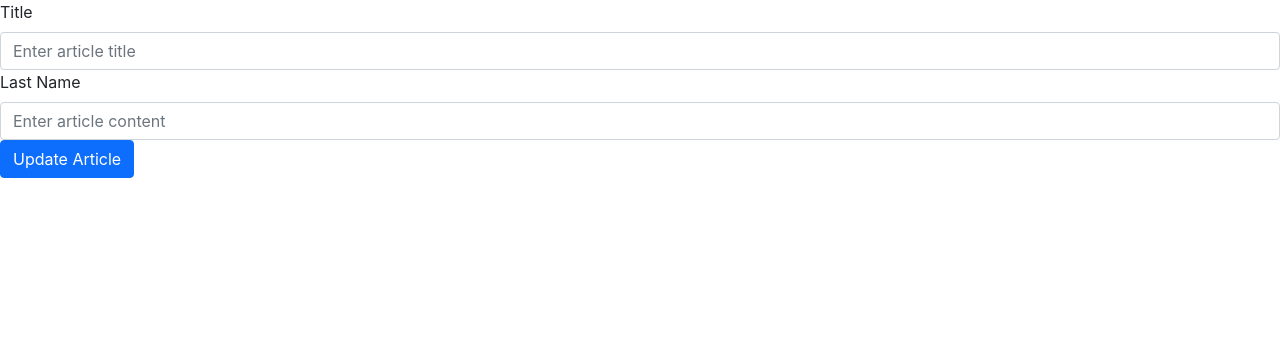
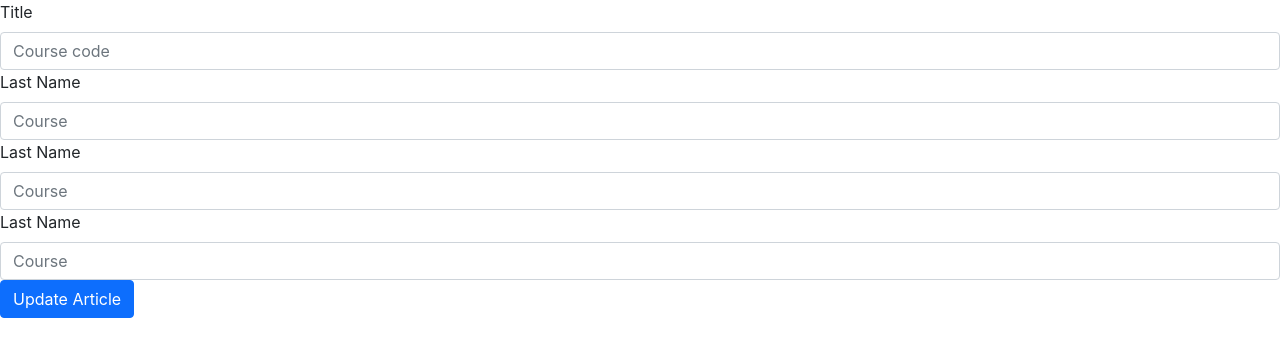
Before and after one commit to DemarioDouce/StudentCourseSystem-Website, a React (Create React App) app in the folder frontend/: page /editcourse/1 in a window 1280 px wide. Shown: the top 356 px of the page. Built offline with nearby package versions, Linux system fonts and the light colour scheme; no server answers.

Commit message:
Changes and improvements.

```diff
--- a/frontend/src/components/CreateCourse.js
+++ b/frontend/src/components/CreateCourse.js
@@ -1,5 +1,4 @@
 import axios from "axios";
-import Jumbotron from "react-bootstrap/Jumbotron";
 import { Container, Spinner, Form, Button } from "react-bootstrap";
 import { withRouter } from "react-router-dom";
 import React, { useState } from "react";
@@ -68,53 +67,84 @@ function CreateCourse(props) {
             {showLoading && (
               <Spinner animation="border" role="status"></Spinner>
             )}
-            <Jumbotron>
             <Form onSubmit={saveCourse}>
               <Form.Group>
-                  <Form.Label> Title</Form.Label>
                 <Form.Control
+                  style={{
+                    width: "100%",
+                    padding: "12px 20px",
+                    margin: "8px 0",
+                    display: "inline-block",
+                    border: "1px solid #ccc",
+                    borderRadius: "4px",
+                    boxSizing: "border-box",
+                  }}
                   type="text"
                   name="courseCode"
                   id="courseCode"
-                    placeholder="Enter title"
+                  placeholder="Course code"
                   value={course.courseCode}
                   onChange={onChange}
                 />
               </Form.Group>
               <Form.Group>
-                  <Form.Label> Content</Form.Label>
                 <Form.Control
-                    as="textarea"
+                  style={{
+                    width: "100%",
+                    padding: "12px 20px",
+                    margin: "8px 0",
+                    display: "inline-block",
+                    border: "1px solid #ccc",
+                    borderRadius: "4px",
+                    boxSizing: "border-box",
+                  }}
+                  type="textarea"
                   rows="3"
                   name="courseName"
                   id="courseName"
-                    placeholder="Enter Content"
+                  placeholder="Course name"
                   value={course.courseName}
                   onChange={onChange}
                 />
               </Form.Group>
 
               <Form.Group>
-                  <Form.Label> Content</Form.Label>
                 <Form.Control
-                    as="textarea"
+                  style={{
+                    width: "100%",
+                    padding: "12px 20px",
+                    margin: "8px 0",
+                    display: "inline-block",
+                    border: "1px solid #ccc",
+                    borderRadius: "4px",
+                    boxSizing: "border-box",
+                  }}
+                  type="text"
                   rows="3"
                   name="section"
                   id="section"
-                    placeholder="section"
+                  placeholder="Section"
                   value={course.section}
                   onChange={onChange}
                 />
               </Form.Group>
 
               <Form.Group>
-                  <Form.Label> Content</Form.Label>
                 <Form.Control
-                    as="textarea"
+                  style={{
+                    width: "100%",
+                    padding: "12px 20px",
+                    margin: "8px 0",
+                    display: "inline-block",
+                    border: "1px solid #ccc",
+                    borderRadius: "4px",
+                    boxSizing: "border-box",
+                  }}
+                  type="text"
                   rows="3"
                   name="semester"
                   id="semester"
-                    placeholder="semester"
+                  placeholder="Semester"
                   value={course.semester}
                   onChange={onChange}
                 />
@@ -138,7 +168,6 @@ function CreateCourse(props) {
                 ADD
               </Button>
             </Form>
-            </Jumbotron>
           </div>
         </div>
       </Container>
--- a/frontend/src/components/EditCourse.js
+++ b/frontend/src/components/EditCourse.js
@@ -8,7 +8,13 @@ import { withRouter } from "react-router-dom";
 
 function EditCourse(props) {
   console.log("editstudent props:", props.match.params);
-  const [article, setArticle] = useState({ _id: "", title: "", content: "" });
+  const [course, setCourse] = useState({
+    _id: "",
+    courseCode: "",
+    courseName: "",
+    section: "",
+    semester: "",
+  });
   const [showLoading, setShowLoading] = useState(true);
   const apiUrl = "http://localhost:3000/api/courses/" + props.match.params.id;
   //runs only once after the first render
@@ -17,7 +23,7 @@ function EditCourse(props) {
     //call api
     const fetchData = async () => {
       const result = await axios(apiUrl);
-      setArticle(result.data);
+      setCourse(result.data);
       console.log(result.data);
       setShowLoading(false);
     };
@@ -25,10 +31,16 @@ function EditCourse(props) {
     fetchData();
   }, [apiUrl]);
 
-  const updateArticle = (e) => {
+  const updateCourse = (e) => {
     setShowLoading(true);
     e.preventDefault();
-    const data = { title: article.title, content: article.content };
+    const data = {
+      _id: "",
+      courseCode: course.courseCode,
+      courseName: course.courseName,
+      section: course.section,
+      semester: course.semester,
+    };
     axios
       .put(apiUrl, data)
       .then((result) => {
@@ -41,7 +53,7 @@ function EditCourse(props) {
   //runs when student enters a field
   const onChange = (e) => {
     e.persist();
-    setArticle({ ...article, [e.target.name]: e.target.value });
+    setCourse({ ...course, [e.target.name]: e.target.value });
   };
 
   return (
@@ -52,15 +64,15 @@ function EditCourse(props) {
         </Spinner>
       )}
       <Jumbotron>
-        <Form onSubmit={updateArticle}>
+        <Form onSubmit={updateCourse}>
           <Form.Group>
             <Form.Label> Title</Form.Label>
             <Form.Control
               type="text"
-              name="title"
-              id="title"
-              placeholder="Enter article title"
-              value={article.title}
+              name="courseCode"
+              id="courseCode"
+              placeholder="Course code"
+              value={course.courseCode}
               onChange={onChange}
             />
           </Form.Group>
@@ -68,10 +80,33 @@ function EditCourse(props) {
             <Form.Label> Last Name</Form.Label>
             <Form.Control
               type="text"
-              name="content"
-              id="content"
-              placeholder="Enter article content"
-              value={article.content}
+              name="courseName"
+              id="courseName"
+              placeholder="Course"
+              value={course.courseName}
+              onChange={onChange}
+            />
+          </Form.Group>
+
+          <Form.Group>
+            <Form.Label> Last Name</Form.Label>
+            <Form.Control
+              type="text"
+              name="section"
+              id="section"
+              placeholder="Course"
+              value={course.section}
+              onChange={onChange}
+            />
+          </Form.Group>
+          <Form.Group>
+            <Form.Label> Last Name</Form.Label>
+            <Form.Control
+              type="text"
+              name="semester"
+              id="semester"
+              placeholder="Course"
+              value={course.semester}
               onChange={onChange}
             />
           </Form.Group>
--- a/frontend/src/components/ShowCourse.js
+++ b/frontend/src/components/ShowCourse.js
@@ -1,8 +1,6 @@
 import React, { useState, useEffect } from "react";
 import axios from "axios";
-import Spinner from "react-bootstrap/Spinner";
-import Jumbotron from "react-bootstrap/Jumbotron";
-import Button from "react-bootstrap/Button";
+import { Container, Spinner, Button } from "react-bootstrap";
 import { withRouter } from "react-router-dom";
 
 function ShowCourse(props) {
@@ -15,7 +13,7 @@ function ShowCourse(props) {
     setShowLoading(false);
     const fetchData = async () => {
       const result = await axios(apiUrl);
-      console.log("results from articles", result.data);
+      console.log("results from courses", result.data);
 
       setData(result.data);
       setShowLoading(false);
@@ -24,18 +22,18 @@ function ShowCourse(props) {
     fetchData();
   }, [apiUrl]);
 
-  const editArticle = (id) => {
+  const editCourse = (id) => {
     props.history.push({
       pathname: "/editcourse/" + id,
     });
   };
 
-  const deleteArticle = (id) => {
+  const deleteCourse = (id) => {
     setShowLoading(true);
-    const article = { title: data.title, content: data.content };
+    const course = { courseCode: data.courseCode, courseName: data.courseName };
     //
     axios
-      .delete(apiUrl, article)
+      .delete(apiUrl, course)
       .then((result) => {
         setShowLoading(false);
         props.history.push("/listcourses");
@@ -44,39 +42,77 @@ function ShowCourse(props) {
   };
 
   return (
-    <div>
+    <>
+      <Container>
+        <div className="text-center">
+          <div
+            style={{
+              position: "absolute",
+              top: "0",
+              bottom: "0",
+              left: "0",
+              right: "0",
+              margin: "auto",
+              width: "50vw",
+              height: "50vh",
+            }}
+          >
             {showLoading && (
               <Spinner animation="border" role="status">
                 <span className="sr-only">Loading...</span>
               </Spinner>
             )}
-      <Jumbotron>
-        <h1>Title: {data.title}</h1>
-        <p>Content: {data.content}</p>
 
-        <p>
+            <h1>Course name: {data.courseName}</h1>
+            <p1>Course code: {data.courseCode}</p1>
+
+            <div>
               <Button
+                style={{
+                  border: "none",
+                  color: "white",
+                  padding: "15px 32px",
+                  textAlign: "center",
+                  textDecoration: "none",
+                  display: "inline-block",
+                  fontSize: "15px",
+                  fontWeight: "bold",
+                  margin: "10px",
+                }}
                 type="button"
                 variant="primary"
                 onClick={() => {
-              editArticle(data._id);
+                  editCourse(data._id);
                 }}
               >
                 Edit
               </Button>
-          &nbsp;
+
               <Button
+                style={{
+                  border: "none",
+                  color: "white",
+                  padding: "15px 32px",
+                  textAlign: "center",
+                  textDecoration: "none",
+                  display: "inline-block",
+                  fontSize: "15px",
+                  fontWeight: "bold",
+                  margin: "10px",
+                }}
                 type="button"
                 variant="danger"
                 onClick={() => {
-              deleteArticle(data._id);
+                  deleteCourse(data._id);
                 }}
               >
-            Delete
+                DROP
               </Button>
-        </p>
-      </Jumbotron>
             </div>
+          </div>
+        </div>
+      </Container>
+    </>
   );
 }
 
```
Also changed, not shown: 2 other files (tests, documents, lock files or other folders). Lines whose indentation alone changed are shown as unchanged.
